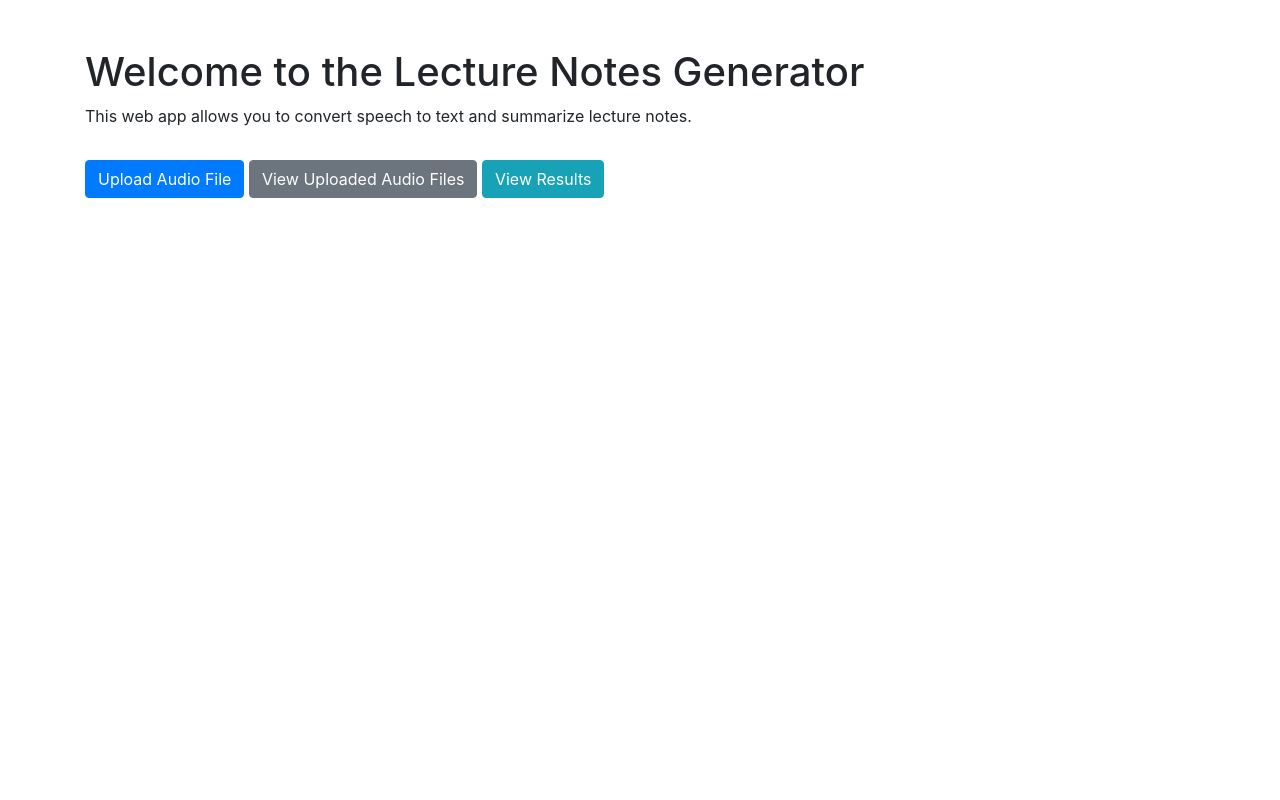
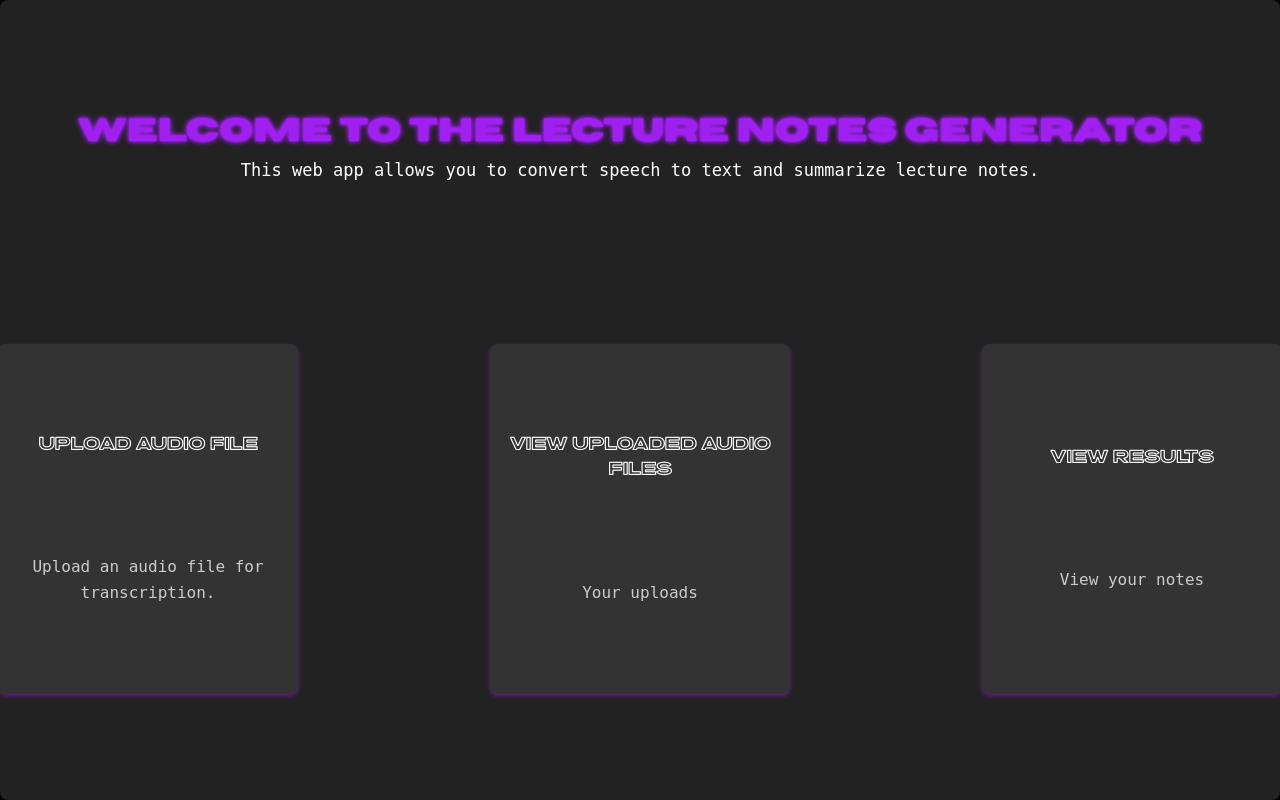
Before and after one commit to Ospr3yyy/Lecture-Notes-Generator, a Flask app: page / in a window 1280 px wide. Run offline with Flask 3, Linux system fonts and the light colour scheme; some libraries are stand-ins or nearby versions.

Commit message:
changed styles

```diff
--- /dev/null
+++ b/static/css/styles.css
@@ -0,0 +1,166 @@
+* {
+    margin: 0;
+    padding: 0;
+    box-sizing: border-box;
+}
+
+body, html {
+    font-family: 'JetBrains Mono', monospace;
+    font-size: 16px;
+    line-height: 1.6;
+    color: #ccc;
+    background-color: #000;
+    height: 100%;
+}
+
+@font-face {
+    font-family: 'Horizon Bold';
+    src: url('/fonts/HORIZON_0.OTF') format('opentype');
+    /* Add other formats for better compatibility if needed */
+}
+
+@font-face {
+    font-family: 'HypeBuzz';
+    src: url('/fonts/HYPEBUZZ\ OUTLINE_0.OTF') format('opentype');
+    /* Add other formats for better compatibility if needed */
+}
+
+.header {
+    font-family: Horizon Bold, sans-serif;
+    color: #a020f0;
+    text-shadow:
+        0 0 2px #a020f0,
+        0 0 4px #a020f0,
+        0 0 6px #a020f0
+       ;
+}
+
+.texts{
+    display: flex;
+    flex-direction: column;
+    justify-content: center;
+    align-items: center;
+}
+
+.container {
+    display: flex;
+    flex-direction: column;
+    justify-content: center;
+    align-items: center;
+    background-color: #222;
+    border-radius: 0.5rem;
+    box-shadow: 0 2px 4px rgba(0, 0, 0, 0.5);
+    height: 100%;
+    gap: 2rem;
+}
+
+.texts p {
+    font-family: 'JetBrains Mono', monospace;
+    font-size: 17px;
+    color: #fff;
+}
+
+.inside-container {
+    text-align: center;
+    display: flex;
+    flex-direction: column;
+    justify-content: center;
+    gap: 10rem;
+}
+
+button {
+    border: none;
+    cursor: pointer;
+}
+
+.buttons {
+    display: flex;
+    justify-content: center;
+    align-items: center;
+    gap: 12rem;
+}
+
+
+.card {
+    display: flex;
+    flex-direction: column;
+    justify-content: center;
+    background-color: #333;
+    padding: 1rem;
+    border-radius: 0.5rem;
+    box-shadow: 0 2px 4px rgba(160, 32, 240, 0.5); /* Purple shadow for cards */
+    color: #ccc;
+    height: 350px;
+    width: 300px;
+    gap: 6rem;
+    text-wrap: wrap;
+
+}
+
+.card:hover {
+    background-color: #a020f0;
+    box-shadow: 0 0 30px goldenrod;
+    transition: background-color 0.3s ease, box-shadow 0.3s ease;
+}
+
+
+h2 {
+    font-family: 'HypeBuzz', sans-serif;
+    font-size: 16px;
+    color: white;
+}
+
+/* Style the table */
+.table {
+    width: 70rem;
+    margin-bottom: 1rem;
+    color: #fff;
+    background-color: #333;
+    border-collapse: collapse;
+}
+
+.table th,
+.table td {
+    padding: 0.75rem;
+    vertical-align: top;
+    border-top: 1px solid #444;
+    border-radius: 2px;
+    text-align: center; /* Center align text in table cells */
+    transition: background-color 0.5s ease; /* Smooth transition for glow effect */
+}
+
+.table th:hover,
+.table td:hover {
+    background-color: goldenrod; /* Intensify glow on hover */
+}
+
+.table thead th {
+    vertical-align: bottom;
+    border-bottom: 2px solid #444;
+    color: #ffffff;
+    font-family: 'HypeBuzz', sans-serif;
+}
+
+.table tbody + tbody {
+    border-top: 2px solid #444;
+}
+
+.table-hover tbody tr:hover {
+    background-color: #444;
+}
+
+/* Style the buttons */
+.btn {
+    padding: 0.5rem 1rem;
+    border: none;
+    border-radius: 0.5rem;
+    background-color: #a020f0;
+    color: #fff;
+    cursor: pointer;
+    text-decoration: none;
+}
+
+.btn:hover {
+    background-color: goldenrod;
+    transition: background-color 0.3s ease-in-out;
+}
--- a/website/templates/index.html
+++ b/website/templates/index.html
@@ -4,7 +4,8 @@
     <meta charset="UTF-8">
     <meta name="viewport" content="width=device-width, initial-scale=1.0">
     <title>Lecture Notes Generator</title>
-    <link rel="stylesheet" href="https://stackpath.bootstrapcdn.com/bootstrap/4.5.2/css/bootstrap.min.css">
+    <!-- <link href="https://fonts.googleapis.com/css2?family=Roboto:wght@400;700&display=swap" rel="stylesheet"> -->
+    <link rel="stylesheet" href="../../static/css/styles.css">
     <style>
         #fileInput {
             display: none; /* Hide the default file input */
@@ -12,28 +13,35 @@
     </style>
 </head>
 <body>
+
     <div class="container">
-        <h1 class="mt-5">Welcome to the Lecture Notes Generator</h1>
-        <p>This web app allows you to convert speech to text and summarize lecture notes.</p>
+        <div class="inside-container">
+            <div class="texts">
+                <h1 class="header">Welcome to the Lecture Notes Generator</h1>
+                <p>This web app allows you to convert speech to text and summarize lecture notes.</p>
+            </div>
 
-        <!-- Hidden file input -->
-        <input type="file" id="fileInput" accept="audio/*" onchange="uploadFile()">
+            <div class="buttons">
+                <div class="card" onclick="document.getElementById('fileInput').click();">
+                    <h2>UPLOAD AUDIO FILE</h2>
+                    <p>Upload an audio file for transcription.</p>
+                    <!-- Hidden file input -->
+                    <input type="file" id="fileInput" accept="audio/*" onchange="uploadFile()">
+                </div>
 
-        <!-- Button to trigger file input -->
-        <button class="btn btn-primary mt-3" onclick="document.getElementById('fileInput').click();">
-            Upload Audio File
-        </button>
+                <div class="card" onclick="window.location.href='uploads.html';">
+                    <h2>VIEW UPLOADED AUDIO FILES</h2>
+                    <p>Your uploads</p>
+                </div>
 
-        <!-- Button to view uploaded audio files -->
-        <a href="/uploads" class="btn btn-secondary mt-3">
-            View Uploaded Audio Files
-        </a>
+                <div class="card" onclick="window.location.href='results.html';">
+                    <h2>VIEW RESULTS</h2>
+                    <p>View your notes</p>
+                </div>
+            </div>
+        </div>
+    </div>
 
-        <!-- Button to view summary page -->
-        <a href="/results" class="btn btn-info mt-3">
-            View Results
-        </a>
-    </div>
 
     <script>
         function uploadFile() {
```
Also changed, not shown: website/templates/results.html (+6 -2 lines), fonts/HORIZON_0.OTF (added), fonts/HYPEBUZZ OUTLINE_0.OTF (added).
